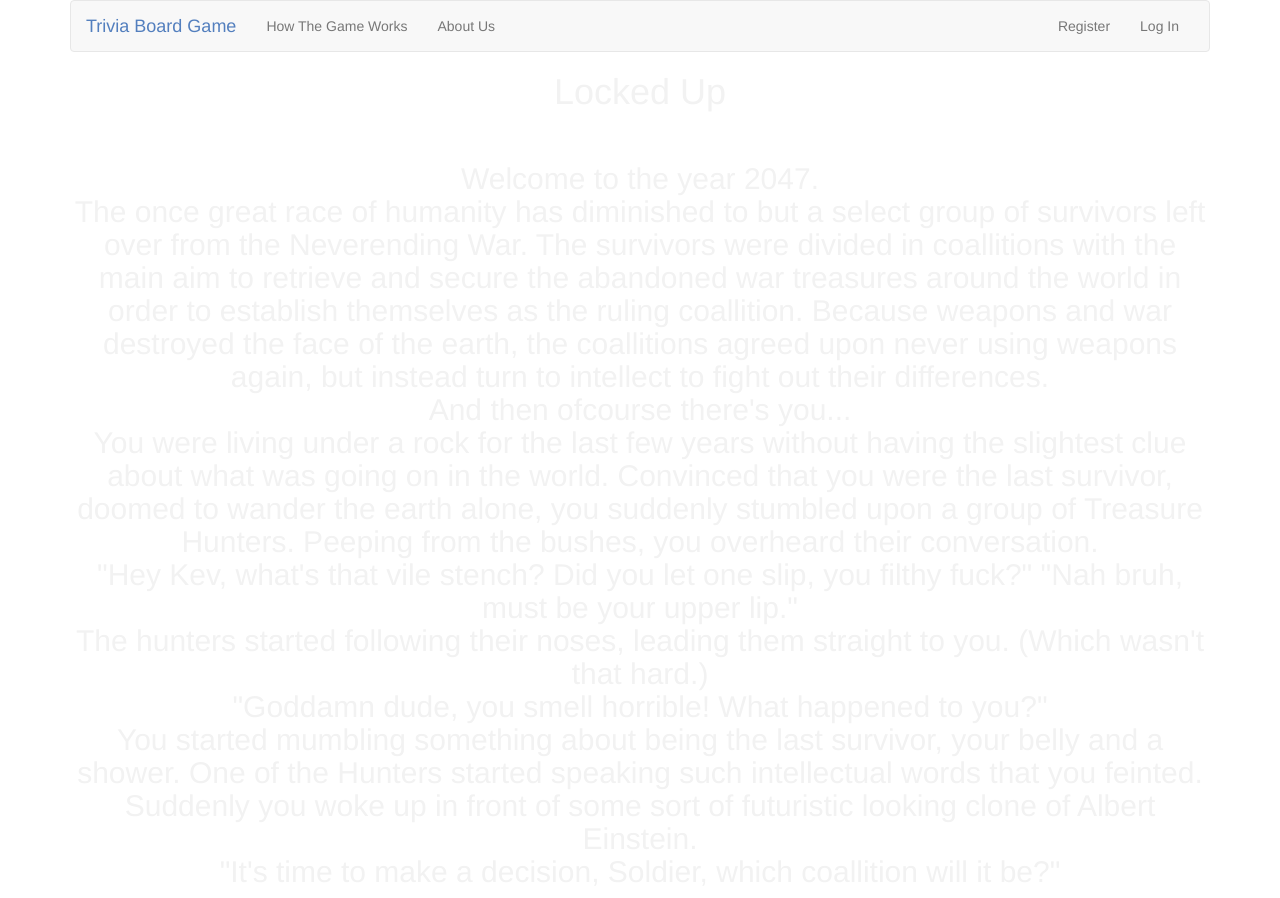
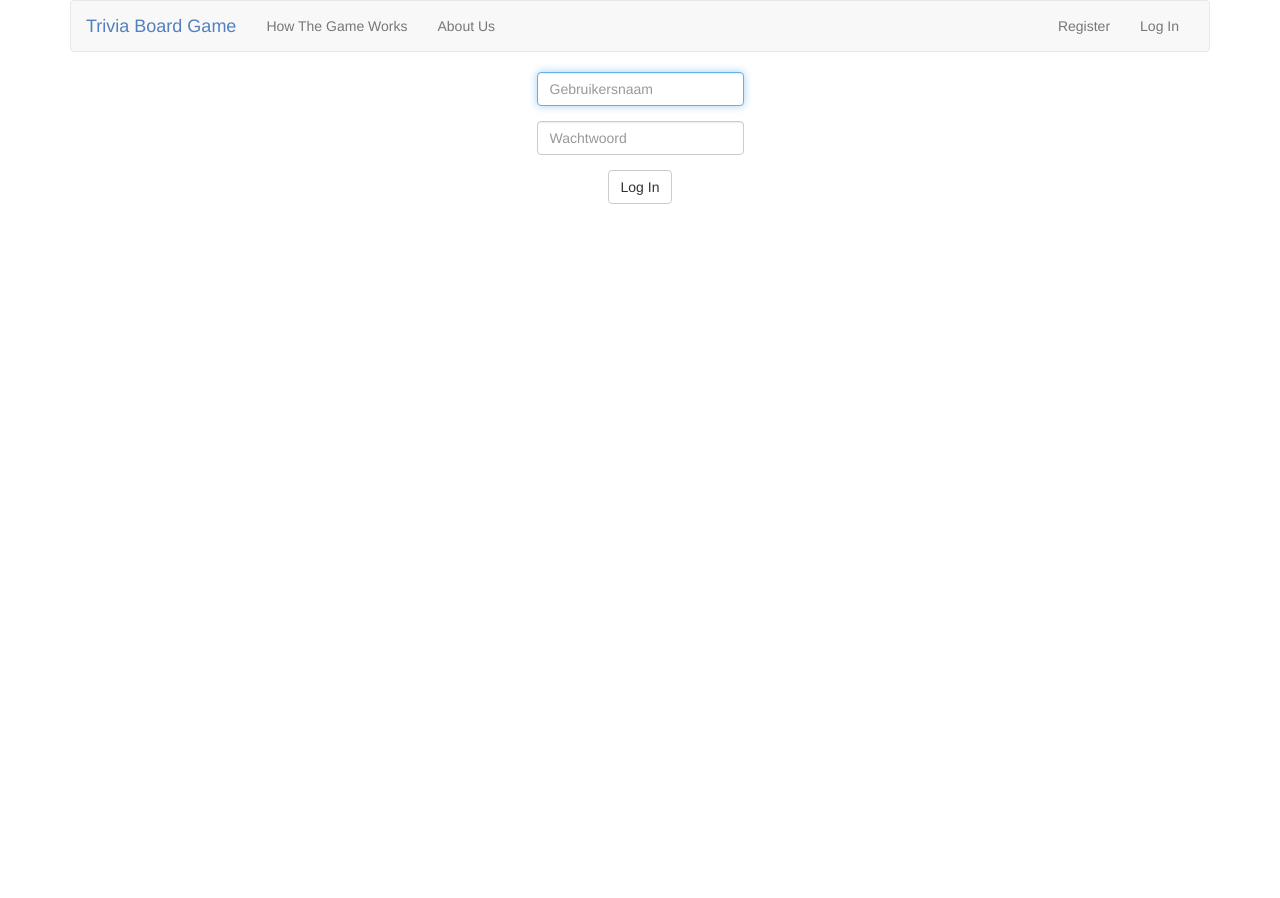
Before and after one commit to KevinKiele/Trivia, a Flask app: page /login in a window 1280 px wide. After the commit the page ends 204 px from the top, so only its background shows below. Run offline with Flask 2, Linux system fonts and the light colour scheme; parts of the project's set-up code (start-up, migrations or seed data) failed here and were passed over; some libraries are stand-ins or nearby versions.

Commit message:
Beginwebsite en login button proberen te fixen, werkt nog niet

```diff
--- a/application.py
+++ b/application.py
@@ -80,8 +80,7 @@ def login():
 
     # else if user reached route via GET (as by clicking a link or via redirect)
     else:
-        return render_template("preloginhomepage.html")
-
+        return render_template("login.html")
 
 @app.route("/logout")
 def logout():
@@ -204,11 +203,6 @@ def register():
         return render_template("register.html")
 
 
-@app.route("/sell", methods=["GET", "POST"])
-@login_required
-def sell():
-    return apology("TODO")
-
 
 # Alles dat te maken heeft met de quize game zit hieronder
 
--- a/templates/layout.html
+++ b/templates/layout.html
@@ -33,7 +33,7 @@
                             <span class="icon-bar"></span>
                             <span class="icon-bar"></span>
                         </button>
-                        <a class="navbar-brand" href="{{ url_for('homepage') }}"><span class="blue">Trivia Board Game</span></a>
+                        <a class="navbar-brand" href="{{ url_for('preloginhomepage') }}"><span class="blue">Trivia Board Game</span></a>
                     </div>
                     <div class="collapse navbar-collapse" id="navbar">
                             <ul class="nav navbar-nav">
--- a/templates/preloginhomepage.html
+++ b/templates/preloginhomepage.html
@@ -5,7 +5,12 @@
 {% endblock %}
 
 {% block main %}
-
+    <form action="{{ url_for('login') }}" method="post">
+        <fieldset>
+                <div class="form-group">
+                    <button class="btn btn-default" type="submit">Go to Log In</button>
+                </div>
+        </fieldset>
 <h1 style="color: #f2f2f2;">
     Locked Up
     </h1>
@@ -38,4 +43,5 @@ Suddenly you woke up in front of some sort of futuristic looking clone of Albert
 "It's time to make a decision, Soldier, which coallition will it be?"
     </h3>
 
+
 {% endblock %}
```
